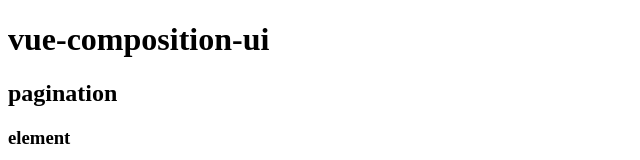
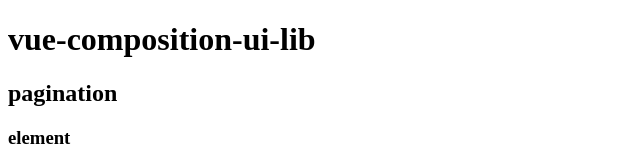
Before and after one commit to soc221b/vue-composition-ui, a Vue app: page / in a window 1280 px wide. Shown: the top 160 px of the page, without its empty margins (0-640 px from the left). Built offline with nearby package versions, Linux system fonts and the light colour scheme.

Commit message:
chore: rename

```diff
--- a/examples/App.vue
+++ b/examples/App.vue
@@ -1,5 +1,5 @@
 <template>
-  <h1>vue-composition-ui</h1>
+  <h1>vue-composition-ui-lib</h1>
   <pagination></pagination>
 </template>
 
--- a/rollup.config.js
+++ b/rollup.config.js
@@ -9,7 +9,7 @@ import replace from '@rollup/plugin-replace'
 
 rm.sync(path.resolve('dist/**/*'))
 
-const packageName = 'vue-composition-ui'
+const packageName = 'vue-composition-ui-lib'
 const pascalCasePackageName = 'VueCompositionUi'
 
 const input = 'src/index.ts'
```
Also changed, not shown: package.json (+7 -7 lines), 2 other files (tests, documents, lock files or other folders).
